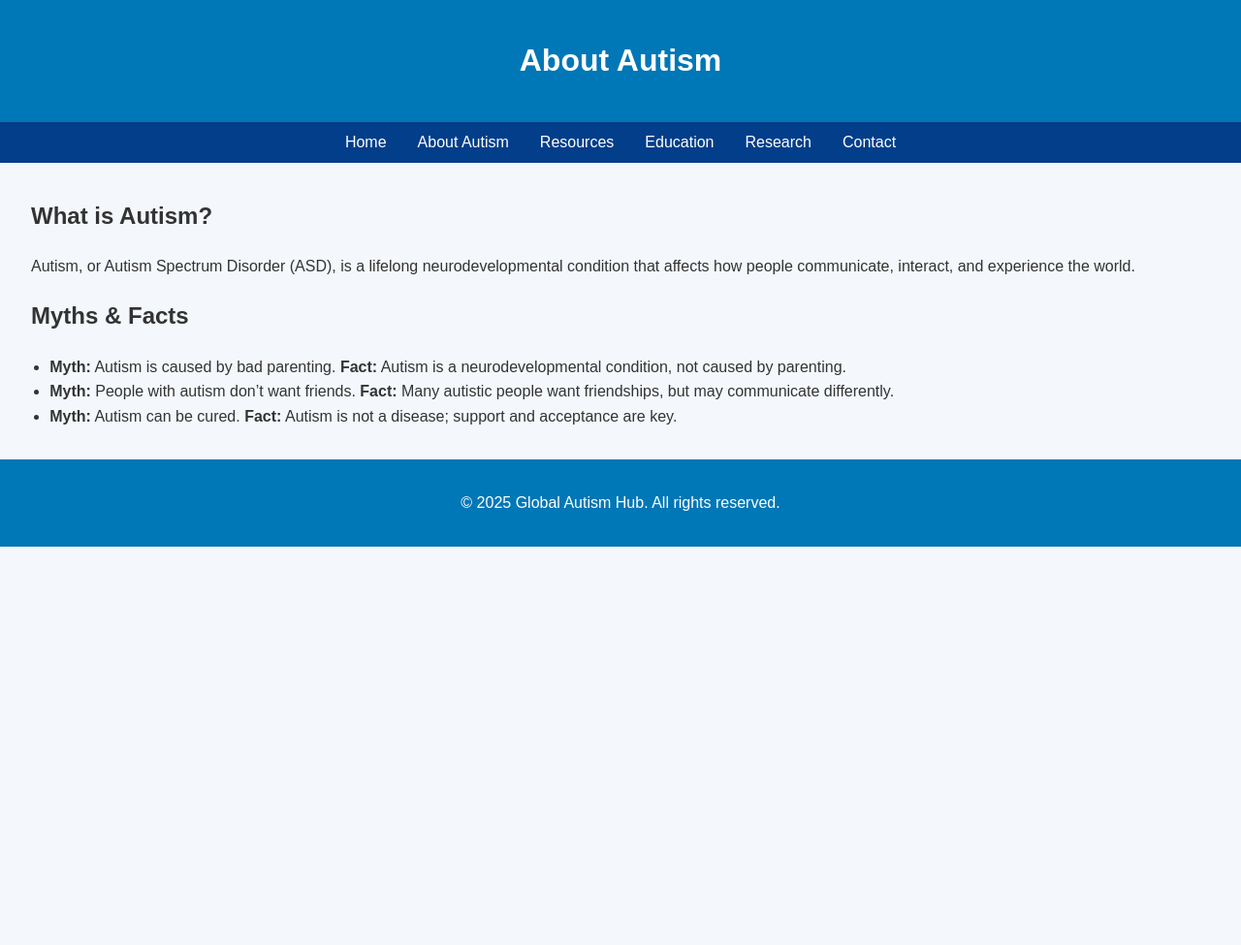
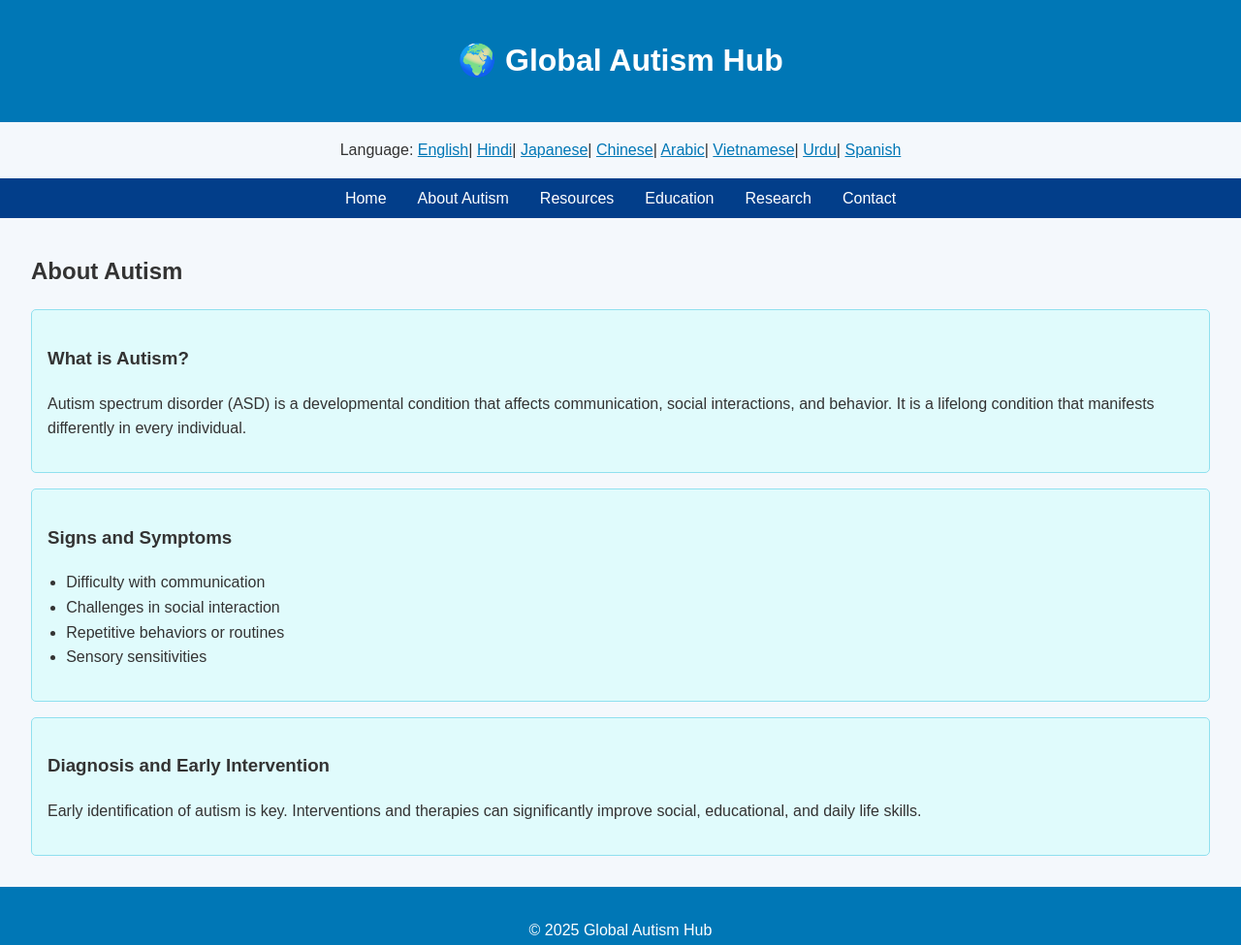
Before and after one commit to divyam-vns/divyamvns.github.io, a plain HTML site: page about.html in a window 1280 px wide. Shown: the whole page at 97% size. Before the commit the page ends 800 px from the top, so only its background shows below. Drawn offline with Linux system fonts and the light colour scheme.

Commit message:
Update about.html

```diff
--- a/about.html
+++ b/about.html
@@ -7,39 +7,83 @@
 <link rel="stylesheet" href="style.css">
 </head>
 <body>
+
 <header>
-    <h1>About Autism</h1>
+  <h1 id="site-title">🌍 Global Autism Hub</h1>
 </header>
+
+<div id="language-switcher">
+  <span>Language: </span>
+  <a href="#" data-lang="en">English</a>|
+  <a href="#" data-lang="hi">Hindi</a>|
+  <a href="#" data-lang="ja">Japanese</a>|
+  <a href="#" data-lang="zh">Chinese</a>|
+  <a href="#" data-lang="ar">Arabic</a>|
+  <a href="#" data-lang="vi">Vietnamese</a>|
+  <a href="#" data-lang="ur">Urdu</a>|
+  <a href="#" data-lang="es">Spanish</a>
+</div>
 
 <nav>
   <a href="index.html">Home</a>
   <a href="about.html">About Autism</a>
   <a href="resources.html">Resources</a>
-  <a href="education.html">Education</a> <!-- New link -->
+  <a href="education.html">Education</a>
   <a href="research.html">Research</a>
   <a href="contact.html">Contact</a>
 </nav>
 
 <main>
-    <h2>What is Autism?</h2>
-    <p>
-      Autism, or Autism Spectrum Disorder (ASD), is a lifelong neurodevelopmental
-      condition that affects how people communicate, interact, and experience the world.
-    </p>
+  <h2 id="about-title">About Autism</h2>
 
-    <h2>Myths & Facts</h2>
+  <div class="resource-item">
+    <h3>What is Autism?</h3>
+    <p>Autism spectrum disorder (ASD) is a developmental condition that affects communication, social interactions, and behavior. It is a lifelong condition that manifests differently in every individual.</p>
+  </div>
+
+  <div class="resource-item">
+    <h3>Signs and Symptoms</h3>
     <ul>
-      <li><b>Myth:</b> Autism is caused by bad parenting.
-          <b>Fact:</b> Autism is a neurodevelopmental condition, not caused by parenting.</li>
-      <li><b>Myth:</b> People with autism don’t want friends.
-          <b>Fact:</b> Many autistic people want friendships, but may communicate differently.</li>
-      <li><b>Myth:</b> Autism can be cured.
-          <b>Fact:</b> Autism is not a disease; support and acceptance are key.</li>
+      <li>Difficulty with communication</li>
+      <li>Challenges in social interaction</li>
+      <li>Repetitive behaviors or routines</li>
+      <li>Sensory sensitivities</li>
     </ul>
+  </div>
+
+  <div class="resource-item">
+    <h3>Diagnosis and Early Intervention</h3>
+    <p>Early identification of autism is key. Interventions and therapies can significantly improve social, educational, and daily life skills.</p>
+  </div>
 </main>
 
 <footer>
-    <p>&copy; 2025 Global Autism Hub. All rights reserved.</p>
+  <p>&copy; 2025 Global Autism Hub</p>
 </footer>
+
+<script>
+// --- Multilingual translations ---
+const aboutTranslations = {
+  en: {
+    aboutTitle: "About Autism"
+  },
+  hi: {
+    aboutTitle: "ऑटिज़्म के बारे में"
+  }
+  // Add ja, zh, ar, vi, ur, es
+};
+
+// Language switcher
+const langLinksAbout = document.querySelectorAll('#language-switcher a');
+langLinksAbout.forEach(link=>{
+  link.addEventListener('click', e=>{
+    e.preventDefault();
+    const lang = link.getAttribute('data-lang');
+    const t = aboutTranslations[lang] || aboutTranslations['en'];
+    document.getElementById('about-title').textContent = t.aboutTitle;
+  });
+});
+</script>
+
 </body>
 </html>
```
Lines whose indentation alone changed are shown as unchanged.
